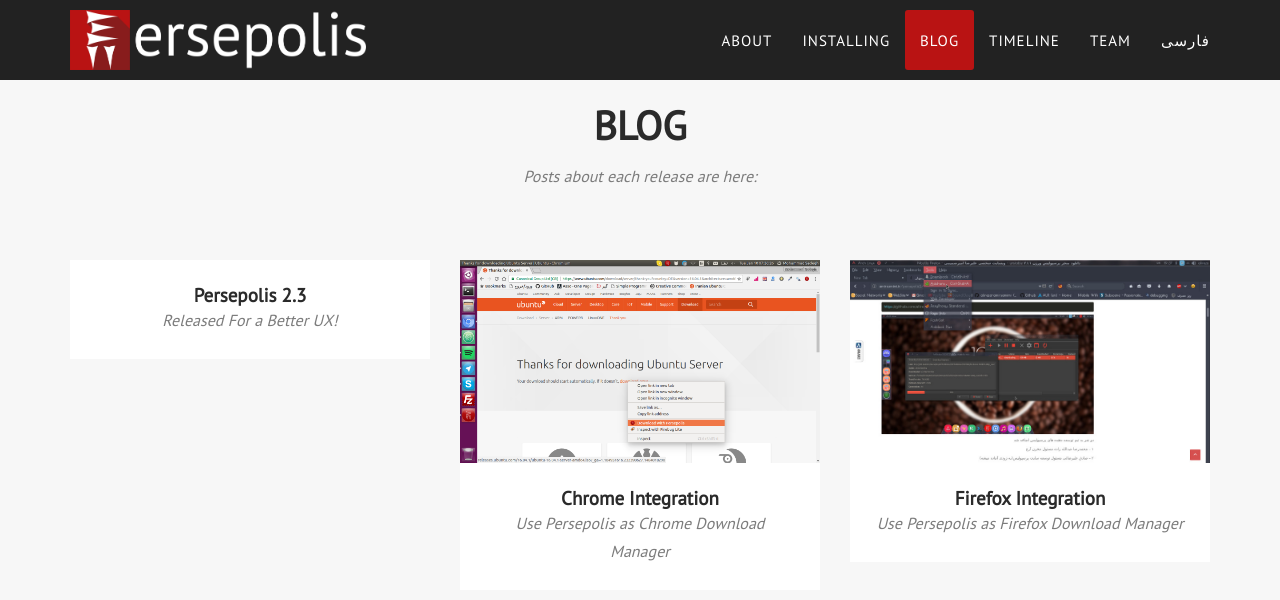
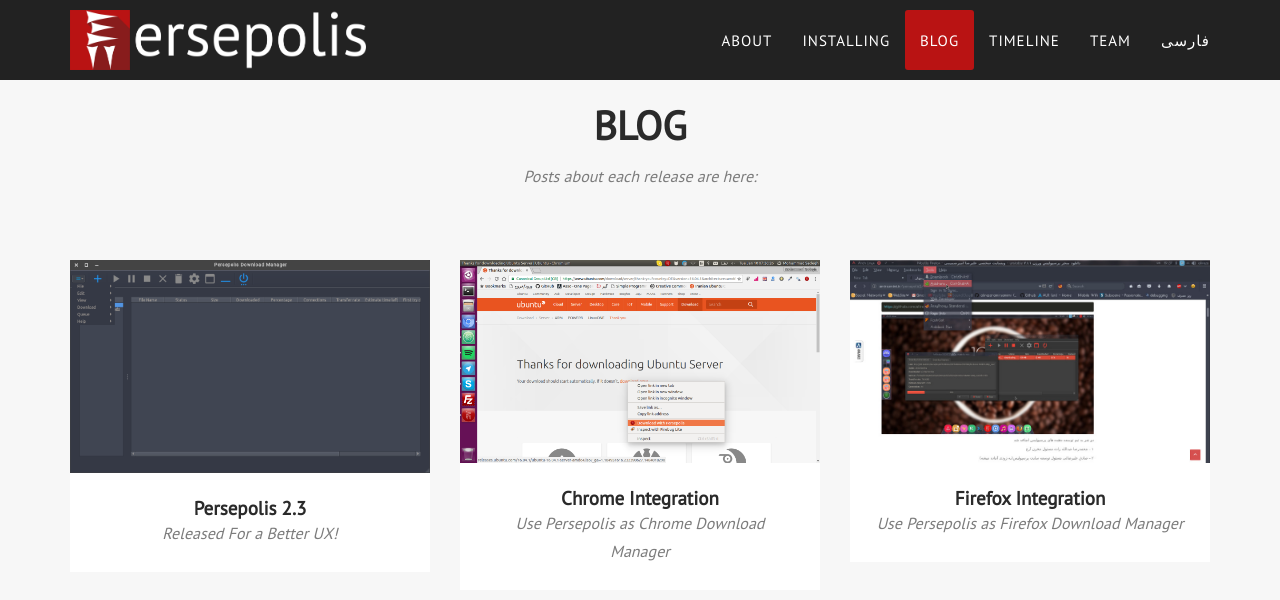
Before and after one commit to mavahedinia/mr0null.github.io, a Jekyll site: the page built from index.html, in a window 1280 px wide and 900 px high, scrolled down 2917 px. Shown: the top 600 px of the window. Built offline with Jekyll 4.4.1, drawn with Linux system fonts in a browser that asks for light colours; some web fonts are replaced.

Commit message:
post thumbnail

```diff
--- a/_posts/2016-11-22-release2.3-fa.markdown
+++ b/_posts/2016-11-22-release2.3-fa.markdown
@@ -7,7 +7,7 @@ tags:
 modal-id: 4
 date: 2017-1-9
 img: persepolis2.3.png
-thumbnail: persepolis2.3.jpg
+thumbnail: persepolis2.3.png
 alt: پرسپولیس ۲.۳!
 project-date: دی ۱۳۹۵
 category: انتشار
--- a/_posts/2016-11-22-release2.3.markdown
+++ b/_posts/2016-11-22-release2.3.markdown
@@ -7,7 +7,7 @@ tags:
 modal-id: 4
 date: 2017-1-9
 img: persepolis2.3.png
-thumbnail: persepolis2.3.jpg
+thumbnail: persepolis2.3.png
 alt: Persepolis 2.3!
 project-date: Jan 2016
 category: Releases
```
